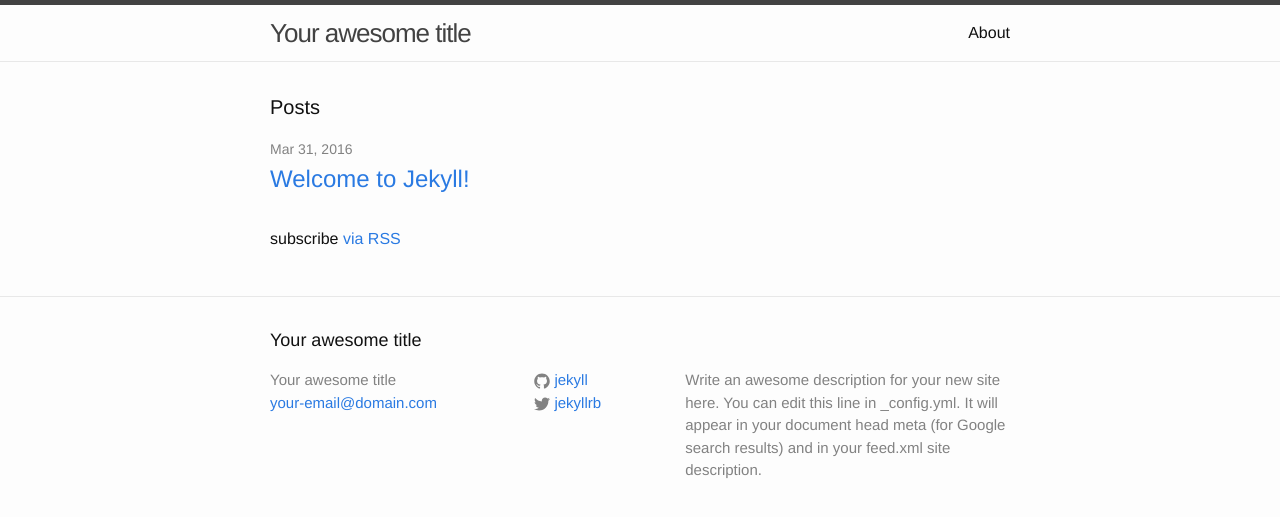
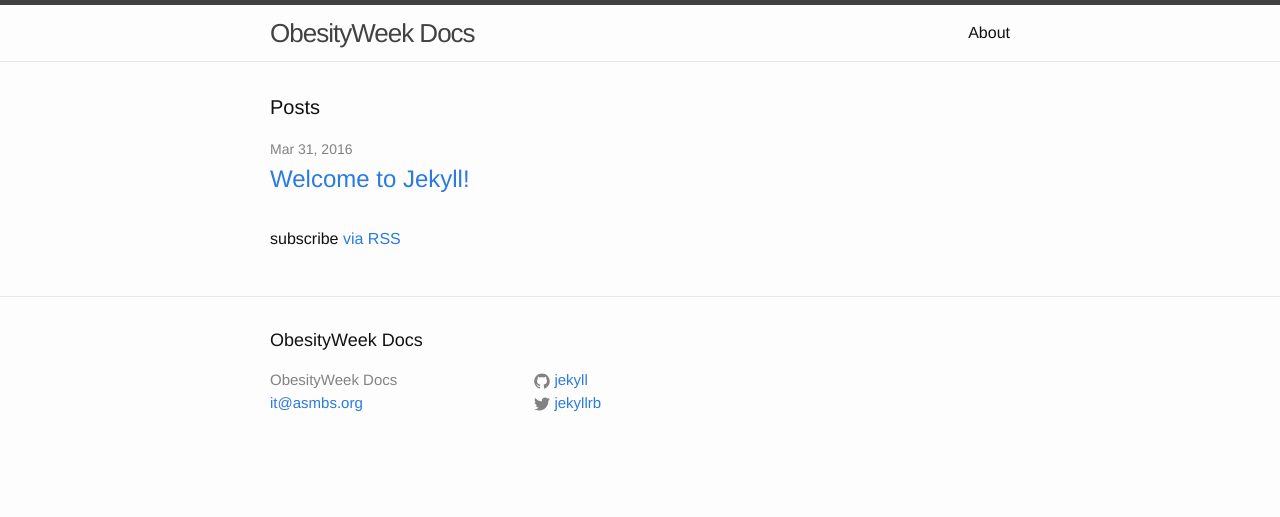
Before and after one commit to asmbs/ow-docs, a Jekyll site: the page built from index.html, in a window 1280 px wide. Shown: the top 517 px of the page. Built offline with Jekyll 4.4.1, drawn with Linux system fonts in a browser that asks for light colours.

Commit message:
update config file

```diff
--- a/_config.yml
+++ b/_config.yml
@@ -6,14 +6,9 @@
 # 'jekyll serve'. If you change this file, please restart the server process.
 
 # Site settings
-title: Your awesome title
-email: your-email@domain.com
-description: > # this means to ignore newlines until "baseurl:"
-  Write an awesome description for your new site here. You can edit this
-  line in _config.yml. It will appear in your document head meta (for
-  Google search results) and in your feed.xml site description.
-baseurl: "" # the subpath of your site, e.g. /blog
-url: "http://yourdomain.com" # the base hostname & protocol for your site
+title: ObesityWeek Docs
+email: it@asmbs.org
+baseurl: /ow-docs
 twitter_username: jekyllrb
 github_username:  jekyll
 
```
